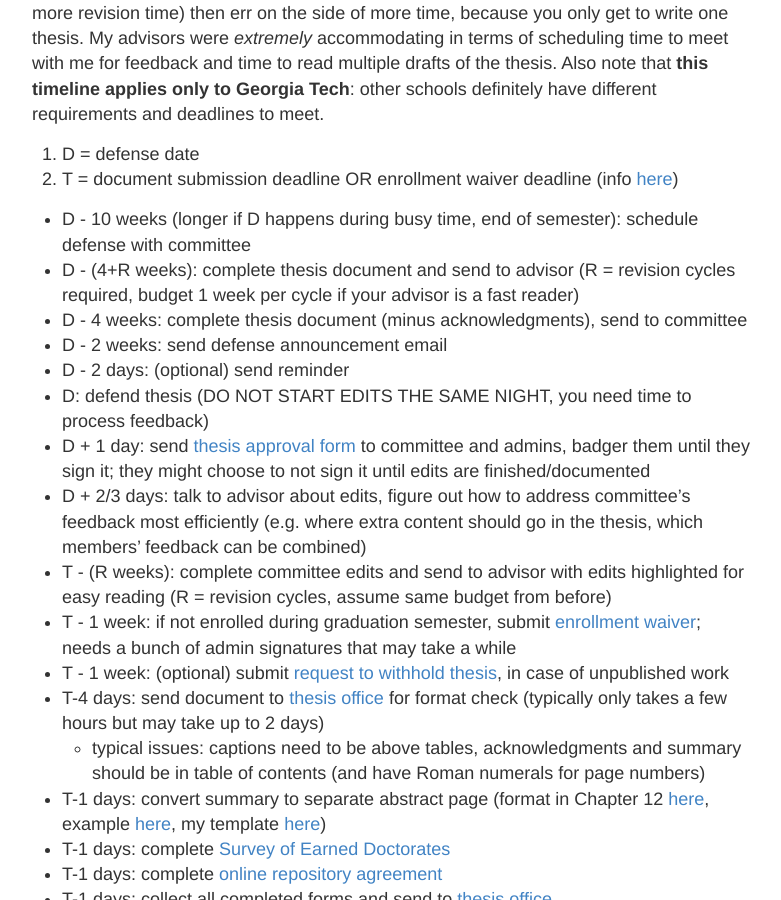
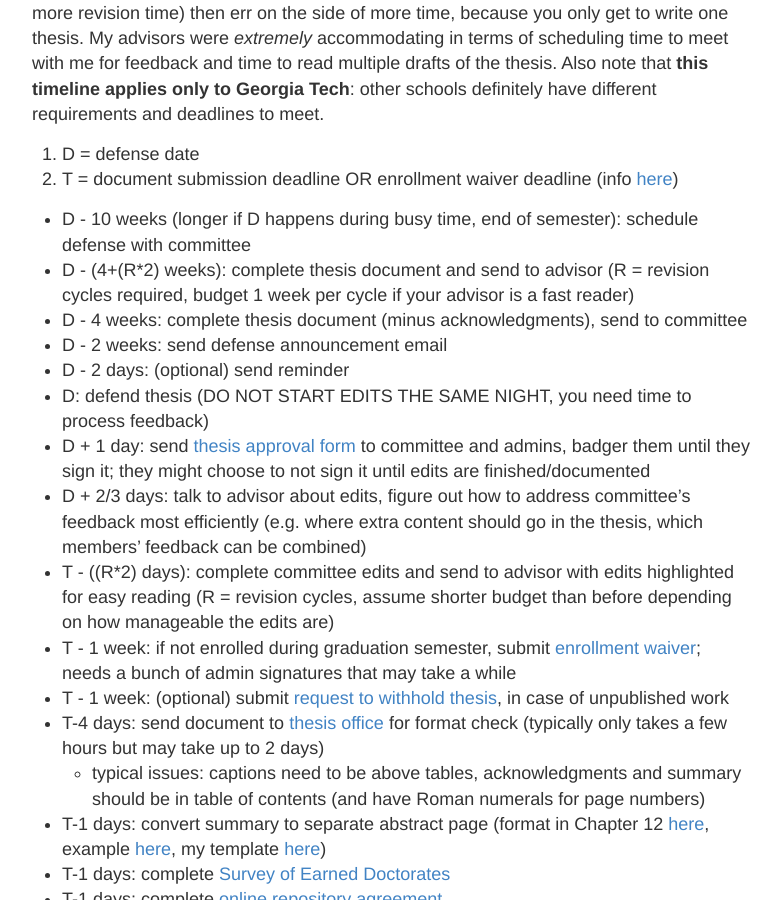
Before and after one commit to ianbstewart/ianbstewart.github.io, a Jekyll site: the page built from _posts/2020-08-21-thesis_submission.md, in a window 1280 px wide and 900 px high, scrolled down 674 px. Shown: the whole window, without its empty margins (248-1029 px from the left). Built offline with Jekyll 4.4.1, drawn with Linux system fonts in a browser that asks for light colours.

Commit message:
updated timeline

```diff
--- a/_posts/2020-08-21-thesis_submission.md
+++ b/_posts/2020-08-21-thesis_submission.md
@@ -26,14 +26,14 @@ Also note that **this timeline applies only to Georgia Tech**: other schools def
 2. T = document submission deadline OR enrollment waiver deadline (info [here](http://www.grad.gatech.edu/theses-dissertations-deadlines))
 
 - D - 10 weeks (longer if D happens during busy time, end of semester): schedule defense with committee
-- D - (4+R weeks): complete thesis document and send to advisor (R = revision cycles required, budget 1 week per cycle if your advisor is a fast reader)
+- D - (4+(R\*2) weeks): complete thesis document and send to advisor (R = revision cycles required, budget 1 week per cycle if your advisor is a fast reader)
 - D - 4 weeks: complete thesis document (minus acknowledgments), send to committee
 - D - 2 weeks: send defense announcement email
 - D - 2 days: (optional) send reminder
 - D: defend thesis (DO NOT START EDITS THE SAME NIGHT, you need time to process feedback)
 - D + 1 day: send [thesis approval form](https://app.docusign.com/templates/details/1efaa422-9829-4ee1-8bd3-ba8544bf304b) to committee and admins, badger them until they sign it; they might choose to not sign it until edits are finished/documented
 - D + 2/3 days: talk to advisor about edits, figure out how to address committee's feedback most efficiently (e.g. where extra content should go in the thesis, which members' feedback can be combined)
-- T - (R weeks): complete committee edits and send to advisor with edits highlighted for easy reading (R = revision cycles, assume same budget from before)
+- T - ((R\*2) days): complete committee edits and send to advisor with edits highlighted for easy reading (R = revision cycles, assume shorter budget than before depending on how manageable the edits are)
 - T - 1 week: if not enrolled during graduation semester, submit [enrollment waiver](https://app.docusign.com/templates/details/a8505158-9917-42f3-a985-8c11f851e5b6); needs a bunch of admin signatures that may take a while
 - T - 1 week: (optional) submit [request to withhold thesis](https://app.docusign.com/templates/details/c7a47989-2168-4a5c-8ffd-e747a06cf159), in case of unpublished work
 - T-4 days: send document to [thesis office](thesis@grad.gatech.edu) for format check (typically only takes a few hours but may take up to 2 days)
```
